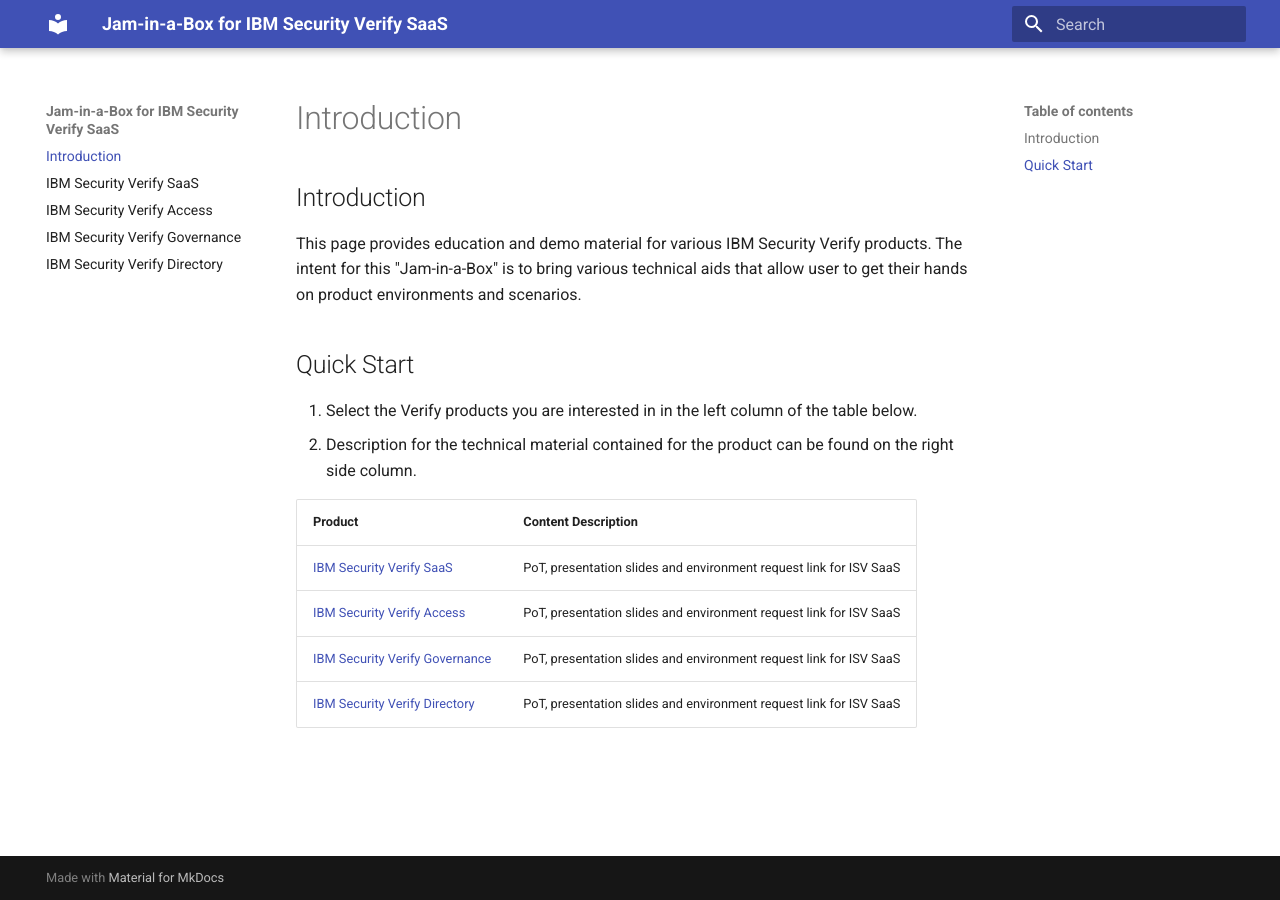
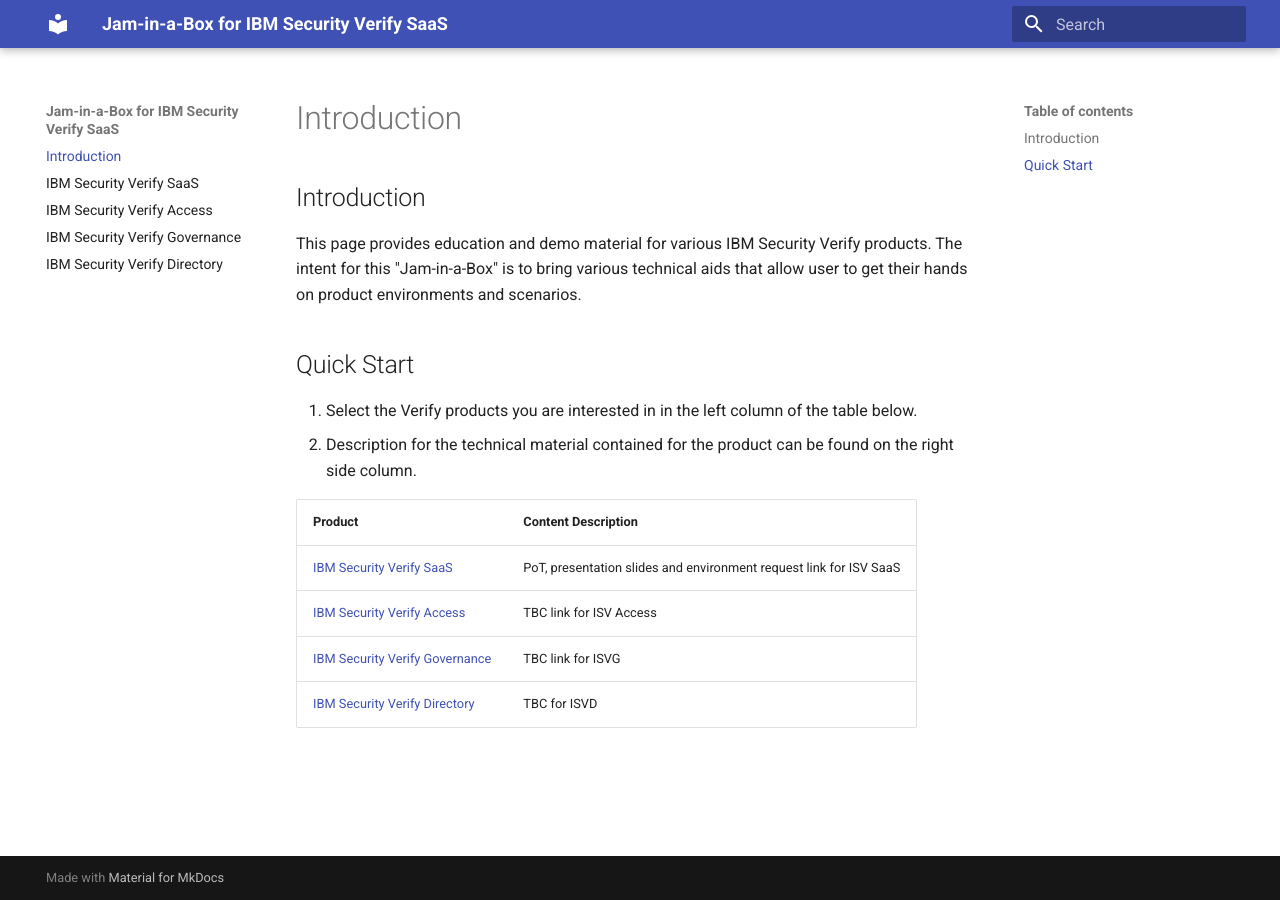
Before and after one commit to IBM/verify-jam-in-a-box, an MkDocs documentation site: the page built from docs/index.md, in a window 1280 px wide. Built offline with MkDocs 1.6.1 and Material for MkDocs 9.7.7, drawn with Linux system fonts in a browser that asks for light colours.

Commit message:
added additional tables and blank links on index doc updated

```diff
--- a/docs/index.md
+++ b/docs/index.md
@@ -13,6 +13,6 @@ The intent for this "Jam-in-a-Box" is to bring various technical aids that allow
 | Product                                                       | Content Description  |
 | ------------------------------------------------------------ | ------------------------------------------------------------ |
 | [IBM Security Verify SaaS](https://ibm.github.io/verify-jam-in-a-box/chapter1/) | PoT, presentation slides and environment request link for ISV SaaS |
-| [IBM Security Verify Access](https://ibm.github.io/verify-jam-in-a-box/chapter2/) | PoT, presentation slides and environment request link for ISV SaaS |
-| [IBM Security Verify Governance](https://ibm.github.io/verify-jam-in-a-box/chapter3/) | PoT, presentation slides and environment request link for ISV SaaS |
-| [IBM Security Verify Directory](https://ibm.github.io/verify-jam-in-a-box/chapter4/) | PoT, presentation slides and environment request link for ISV SaaS |
+| [IBM Security Verify Access](https://ibm.github.io/verify-jam-in-a-box/chapter2/) | TBC link for ISV Access |
+| [IBM Security Verify Governance](https://ibm.github.io/verify-jam-in-a-box/chapter3/) | TBC link for ISVG |
+| [IBM Security Verify Directory](https://ibm.github.io/verify-jam-in-a-box/chapter4/) | TBC for ISVD |
```
